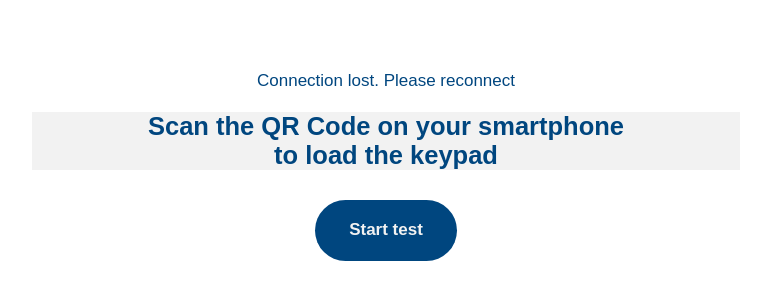
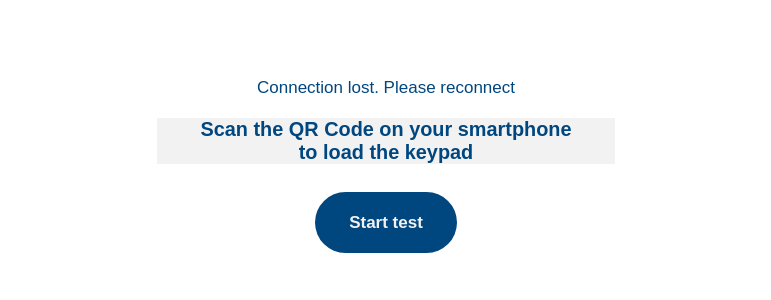
Before and after one commit to atao897/atao897.github.io, a plain HTML site: page selfTesting/test_self_letter.html in a window 1280 px wide. Shown: the part 230-530 px from the top of the page, without its empty margins (254-1025 px from the left). Drawn offline with Linux system fonts and the light colour scheme; no server answers; a web font is replaced by a local one.

Commit message:
Add files via upload

```diff
--- a/selfTesting/test_self_letter.html
+++ b/selfTesting/test_self_letter.html
@@ -244,8 +244,8 @@ localStorage.phase = "firstPhase"
 
         <div id="displayQR"><p></p>
         </div>
-        <div class="text">
-            <h2>Scan the QR Code on your smartphone<br> to load the keypad</h2>
+        <div class="text" style="text-align: center; display: block; margin: auto;">
+            <h3>Scan the QR Code on your smartphone<br> to load the keypad</h3>
         </div>
 
         <button onclick="return show('Page2','Page1');">Start test</button>
```
Also changed, not shown: selfTesting/test_self.html (+2 -2 lines).
